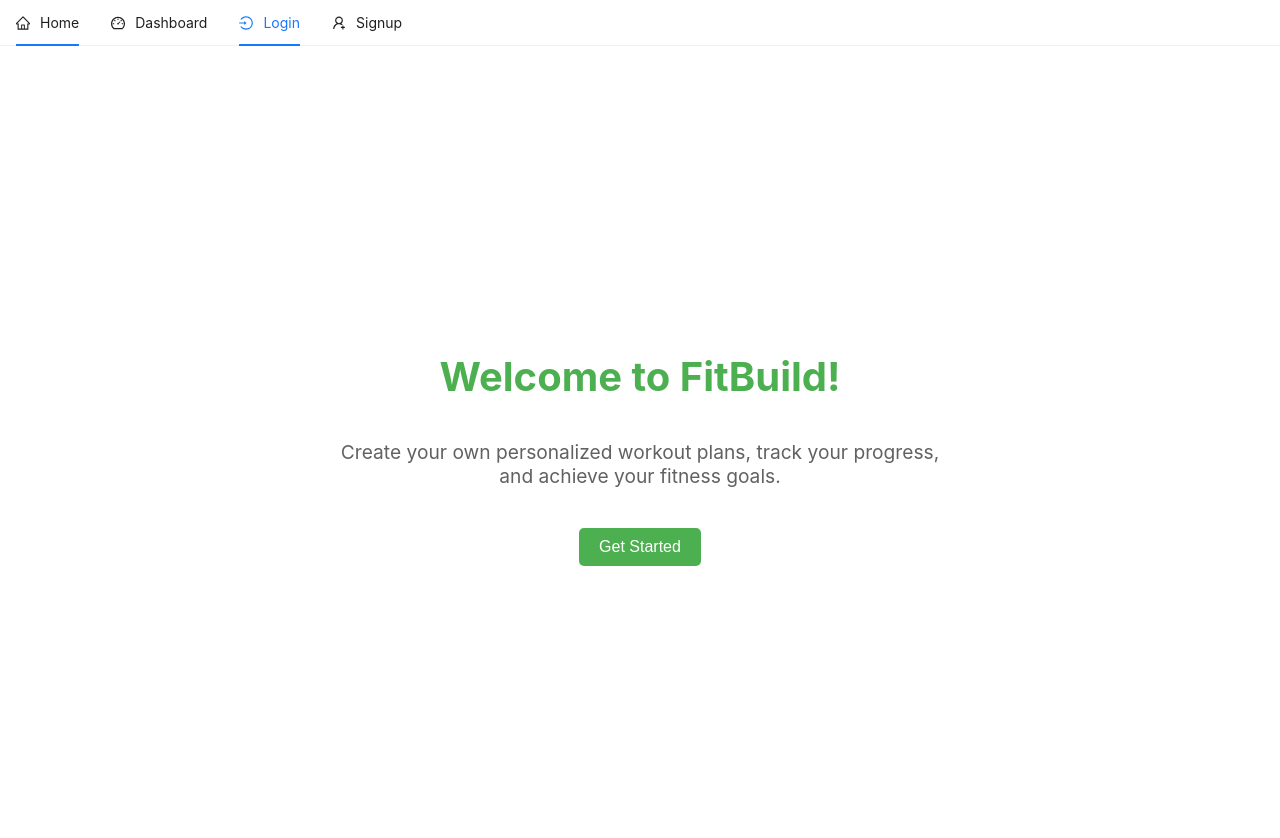
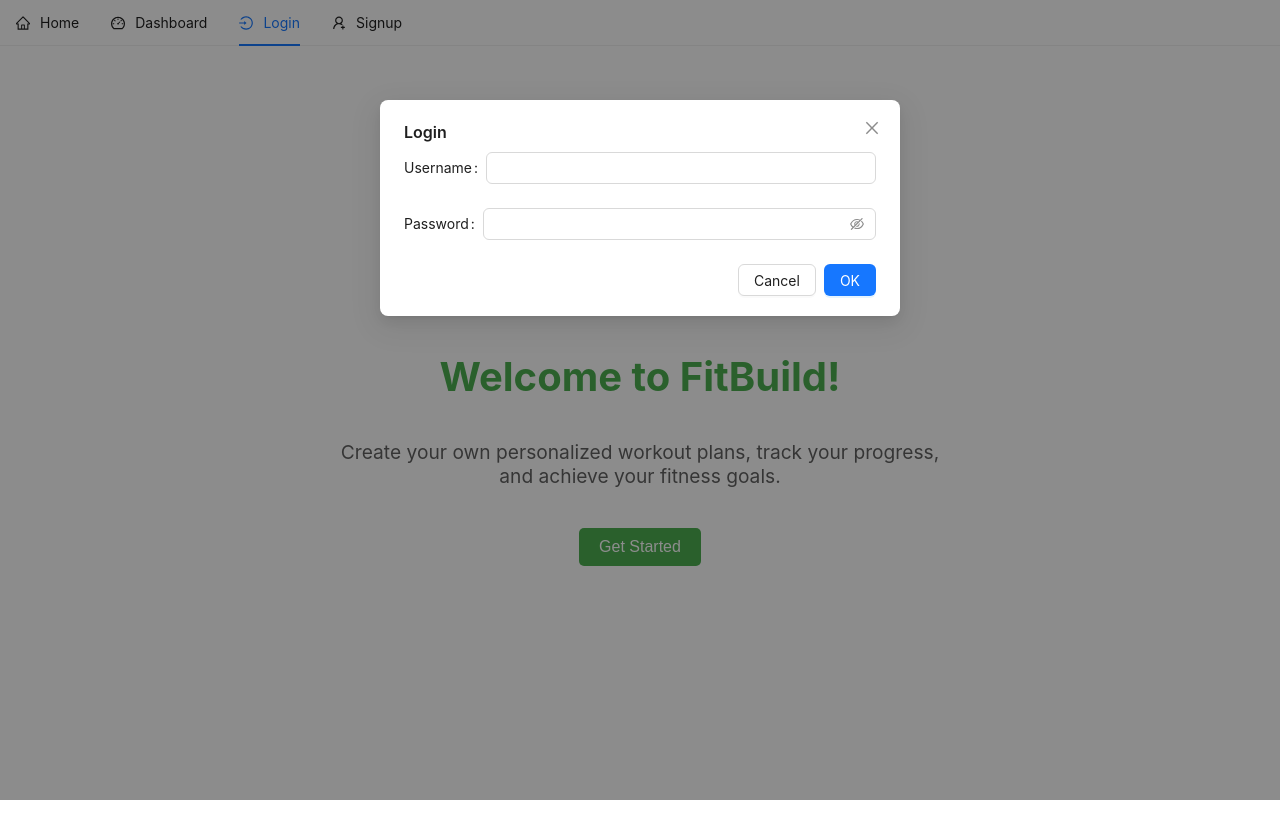
Before and after one commit to mathminx/FitBuilder, a React (Create React App) app in the folder client/: page / in a window 1280 px wide. Both pictures are taken after a click on the item "Login". Shown: the top 838 px of the page. Built offline with nearby package versions, Linux system fonts and the light colour scheme.

Commit message:
modal opens upon click

```diff
--- /dev/null
+++ b/client/src/components/navbar/LoginSignup.js
@@ -0,0 +1,47 @@
+import React from "react";
+import { Modal, Button, Form, Input } from "antd";
+
+const LoginModal = ({ visible, handleOk, handleCancel }) => {
+  return (
+    <Modal
+      title="Login"
+      visible={visible}
+      onOk={handleOk}
+      onCancel={handleCancel}
+    >
+      <Form>
+        <Form.Item label="Username" name="username">
+          <Input />
+        </Form.Item>
+        <Form.Item label="Password" name="password">
+          <Input.Password />
+        </Form.Item>
+      </Form>
+    </Modal>
+  );
+};
+
+const SignupModal = ({ visible, handleOk, handleCancel }) => {
+  return (
+    <Modal
+      title="Signup"
+      visible={visible}
+      onOk={handleOk}
+      onCancel={handleCancel}
+    >
+      <Form>
+        <Form.Item label="Username" name="username">
+          <Input />
+        </Form.Item>
+        <Form.Item label="Password" name="password">
+          <Input.Password />
+        </Form.Item>
+        <Form.Item label="Email" name="email">
+          <Input />
+        </Form.Item>
+      </Form>
+    </Modal>
+  );
+};
+
+export { LoginModal, SignupModal };
--- a/client/src/components/navbar/Navbar.js
+++ b/client/src/components/navbar/Navbar.js
@@ -1,4 +1,4 @@
-import React from "react";
+import React, { useState } from "react";
 import { Menu } from "antd";
 import {
   HomeOutlined,
@@ -6,9 +6,30 @@ import {
   LoginOutlined,
   UserAddOutlined,
 } from "@ant-design/icons";
+import { LoginModal, SignupModal } from "./LoginSignup";
 
 const SimpleNavbar = () => {
+  const [loginVisible, setLoginVisible] = useState(false);
+  const [signupVisible, setSignupVisible] = useState(false);
+
+  const showLoginModal = () => {
+    setLoginVisible(true);
+  };
+
+  const showSignupModal = () => {
+    setSignupVisible(true);
+  };
+
+  const hideLoginModal = () => {
+    setLoginVisible(false);
+  };
+
+  const hideSignupModal = () => {
+    setSignupVisible(false);
+  };
+
   return (
+   <>
     <Menu mode="horizontal">
       <Menu.Item key="home" icon={<HomeOutlined />}>
         Home
@@ -16,13 +37,16 @@ const SimpleNavbar = () => {
       <Menu.Item key="dashboard" icon={<DashboardOutlined />}>
         Dashboard
       </Menu.Item>
-      <Menu.Item key="login" icon={<LoginOutlined />}>
+      <Menu.Item key="login" icon={<LoginOutlined />} onClick={showLoginModal}>
         Login
       </Menu.Item>
-      <Menu.Item key="signup" icon={<UserAddOutlined />}>
+      <Menu.Item key="signup" icon={<UserAddOutlined />} onClick={showSignupModal}>
         Signup
       </Menu.Item>
-    </Menu>
+       </Menu>
+      <LoginModal visible={loginVisible} handleOk={hideLoginModal} handleCancel={hideLoginModal} />
+      <SignupModal visible={signupVisible} handleOk={hideSignupModal} handleCancel={hideSignupModal} />
+   </>
   );
 };
 
```
